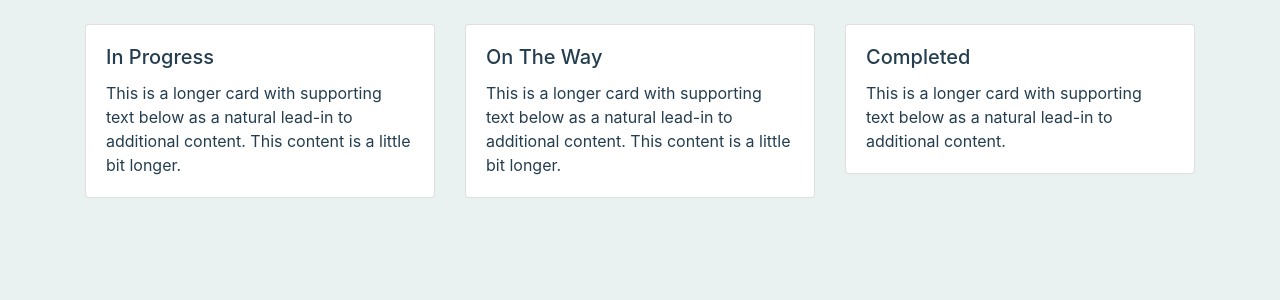
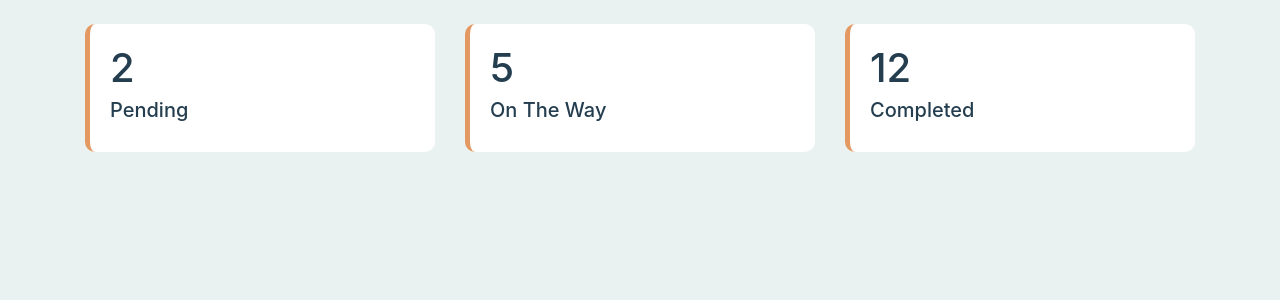
Before and after one commit to lhjtrades/collect-tracker, a Flask app: page / in a window 1280 px wide. Shown: the part 56-356 px from the top of the page. Run offline with Flask 2, Linux system fonts and the light colour scheme; some libraries are stand-ins or nearby versions.

Commit message:
added card style

```diff
--- a/static/css/style.css
+++ b/static/css/style.css
@@ -11,6 +11,7 @@ body {
     color:#243E4F;
 }
 
+/* NAVIGATION */
 
 #nav {
     display:flex;justify-content:space-between;background-color:#369094;
@@ -31,20 +32,12 @@ body {
     opacity:1;
 }
 
-.holder {
-    width:100%;
-    height:100%;
-    display:flex;
-    justify-content:center;
-    align-items:center;
+.card {
+    border-radius:10px;
+    border:none;
+    border-left:5px solid #E39961;
 }
 
-#centered {
-    width:500px;
-    padding:20px;
-    margin-top:100px;
-    background-color:rgba(255,255,255,0.5);
-    border-radius:10px;
-    align-self:center;
-    text-align:center;
+.card h5 {
+    line-height:1;
 }
--- a/templates/base.html
+++ b/templates/base.html
@@ -12,6 +12,9 @@
         {% block styling %}{% endblock %}
 
         <title>{% block title %}{% endblock %}Tracker</title>
+
+        <!--- fontawesome icons -->
+        <script src="https://kit.fontawesome.com/9888e5adf8.js" crossorigin="anonymous"></script>
     </head>
     <body>
 
@@ -21,9 +24,11 @@
                 <img src="/docs/4.5/assets/brand/bootstrap-solid.svg" width="30" height="30" class="d-inline-block align-top" alt="" loading="lazy">
                 Tracker
             </a>
-            <button class="navbar-toggler" type="button" data-toggle="collapse" data-target="#navbarSupportedContent" aria-controls="navbarSupportedContent" aria-expanded="false" aria-label="Toggle navigation">
-                <span class="navbar-toggler-icon"></span>
-            </button>
+            <div class="navbar-dark">
+                <button class="navbar-toggler" type="button" data-toggle="collapse" data-target="#navbarNavAltMarkup" aria-controls="navbarNavAltMarkup" aria-expanded="false" aria-label="Toggle navigation" style="color:white;">
+                    <span class="navbar-toggler-icon"></span>
+                </button>
+            </div>
 
             <div class="collapse navbar-collapse" id="navbarNavAltMarkup" style="justify-content:flex-end">
                 <div class="navbar-nav">
@@ -33,7 +38,6 @@
                     <a class="nav-item nav-link" href="/about">Add</a>
                     <li class="nav-item dropdown">
                         <a class="nav-link dropdown-toggle" href="#" id="navbarDropdownMenuLink" data-toggle="dropdown" aria-haspopup="true" aria-expanded="false">
-                            <!--  -->
                             My Account
                         </a>
                         <div class="dropdown-menu dropdown-menu-right" aria-labelledby="navbarDropdownMenuLink">
@@ -53,8 +57,7 @@
         <!-- Optional JavaScript -->
         <!-- jQuery first, then Popper.js, then Bootstrap JS -->
         <script src="https://code.jquery.com/jquery-3.5.1.slim.min.js" integrity="sha384-DfXdz2htPH0lsSSs5nCTpuj/zy4C+OGpamoFVy38MVBnE+IbbVYUew+OrCXaRkfj" crossorigin="anonymous"></script>
-        <script src="https://cdn.jsdelivr.net/npm/popper.js@1.16.1/dist/umd/popper.min.js" integrity="sha384-9/reFTGAW83EW2RDu2S0VKaIzap3H66lZH81PoYlFhbGU+6BZp6G7niu735Sk7lN" crossorigin="anonymous"></script>
-        <script src="https://stackpath.bootstrapcdn.com/bootstrap/4.5.1/js/bootstrap.min.js" integrity="sha384-XEerZL0cuoUbHE4nZReLT7nx9gQrQreJekYhJD9WNWhH8nEW+0c5qq7aIo2Wl30J" crossorigin="anonymous"></script>
-
+        <script src="https://cdn.jsdelivr.net/npm/popper.js@1.16.0/dist/umd/popper.min.js" integrity="sha384-Q6E9RHvbIyZFJoft+2mJbHaEWldlvI9IOYy5n3zV9zzTtmI3UksdQRVvoxMfooAo" crossorigin="anonymous"></script>
+        <script src="https://stackpath.bootstrapcdn.com/bootstrap/4.5.0/js/bootstrap.min.js" integrity="sha384-OgVRvuATP1z7JjHLkuOU7Xw704+h835Lr+6QL9UvYjZE3Ipu6Tp75j7Bh/kR0JKI" crossorigin="anonymous"></script>
     </body>
 </html>
--- a/templates/index.html
+++ b/templates/index.html
@@ -6,24 +6,24 @@
         <div class="col mb-4">
             <div class="card">
                 <div class="card-body">
-                <h5 class="card-title">In Progress</h5>
-                <p class="card-text">This is a longer card with supporting text below as a natural lead-in to additional content. This content is a little bit longer.</p>
+                    <h1>2</h1>
+                    <h5 class="card-title">Pending</h5>
                 </div>
             </div>
         </div>
         <div class="col mb-4">
             <div class="card">
                 <div class="card-body">
+                    <h1>5</h1>
                     <h5 class="card-title">On The Way</h5>
-                <p class="card-text">This is a longer card with supporting text below as a natural lead-in to additional content. This content is a little bit longer.</p>
                 </div>
             </div>
         </div>
         <div class="col mb-4">
             <div class="card">
                 <div class="card-body">
+                    <h1>12</h1>
                     <h5 class="card-title">Completed</h5>
-                <p class="card-text">This is a longer card with supporting text below as a natural lead-in to additional content.</p>
                 </div>
             </div>
         </div>
```
Lines whose indentation alone changed are shown as unchanged.
